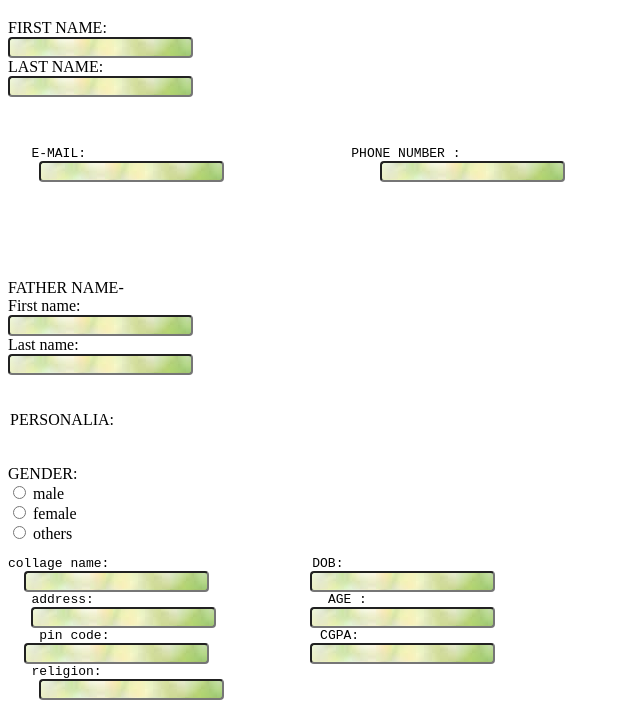
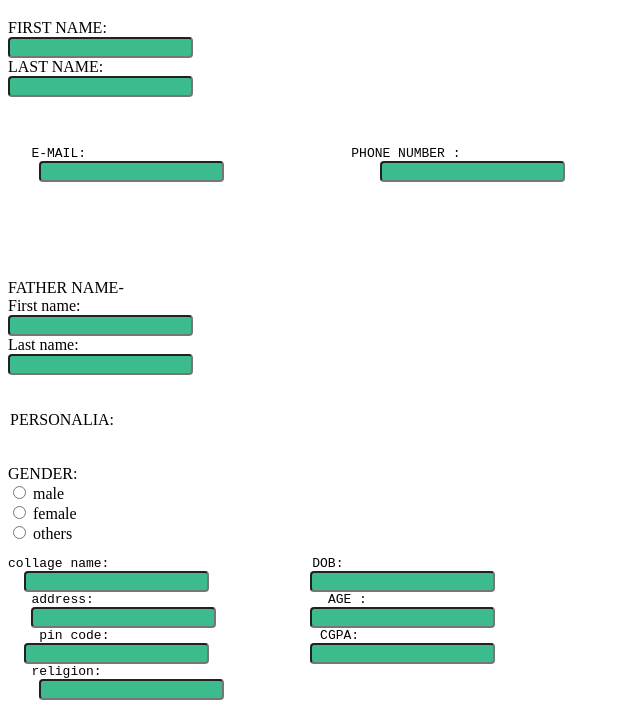
Before and after one commit to Bhuvanbhanamaratti/Bhuvanbhanamaratti.github.io, a plain HTML site: page index.html in a window 1280 px wide. Shown: the part 61-773 px from the top of the page, without its empty margins (0-640 px from the left). Drawn offline with Linux system fonts and the light colour scheme.

Commit message:
Update index.html

```diff
--- a/index.html
+++ b/index.html
@@ -1,23 +1,23 @@
+
 <!DOCTYPE html>
 <html>
 <head>
 <title> FORM </title>
 </head>
-<body>
+<body >
+
 <form action="action.php"method="post" target="_blank" autocoplete="on"
 novalidate>
 
 
 <style>
+ input[type=text]{
+background-color: #3CBC8D;
+  color: white;
+  border-radius: 4px;
+  background-image:url(JPEG image (.jpg)');
 
-
- input[type=text]{
-  color: black;
-  border-radius: 4px;
-background-image:url('img.png');
 }
-
-
 </style>
 <h1>SCHOLARSHIP FORM</h1>
   <label for="fname">FIRST NAME:</label><br>
```
